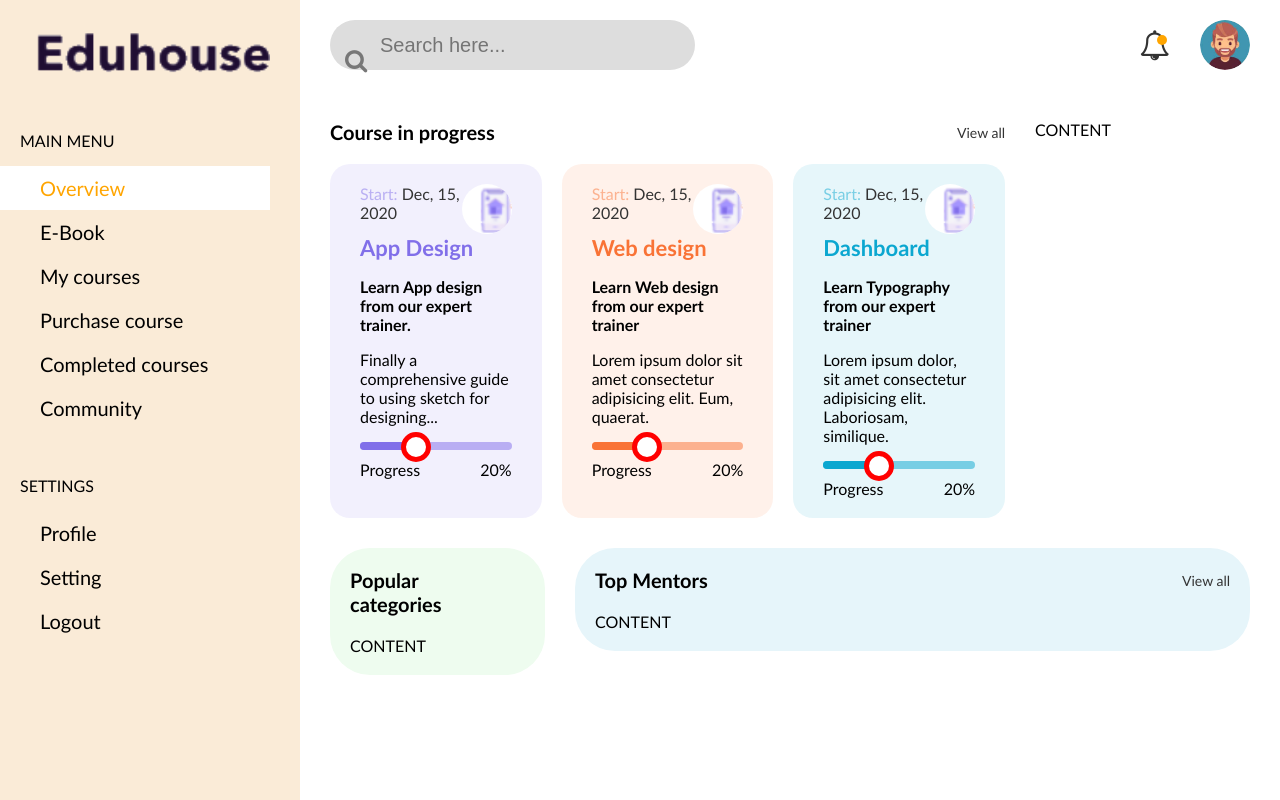
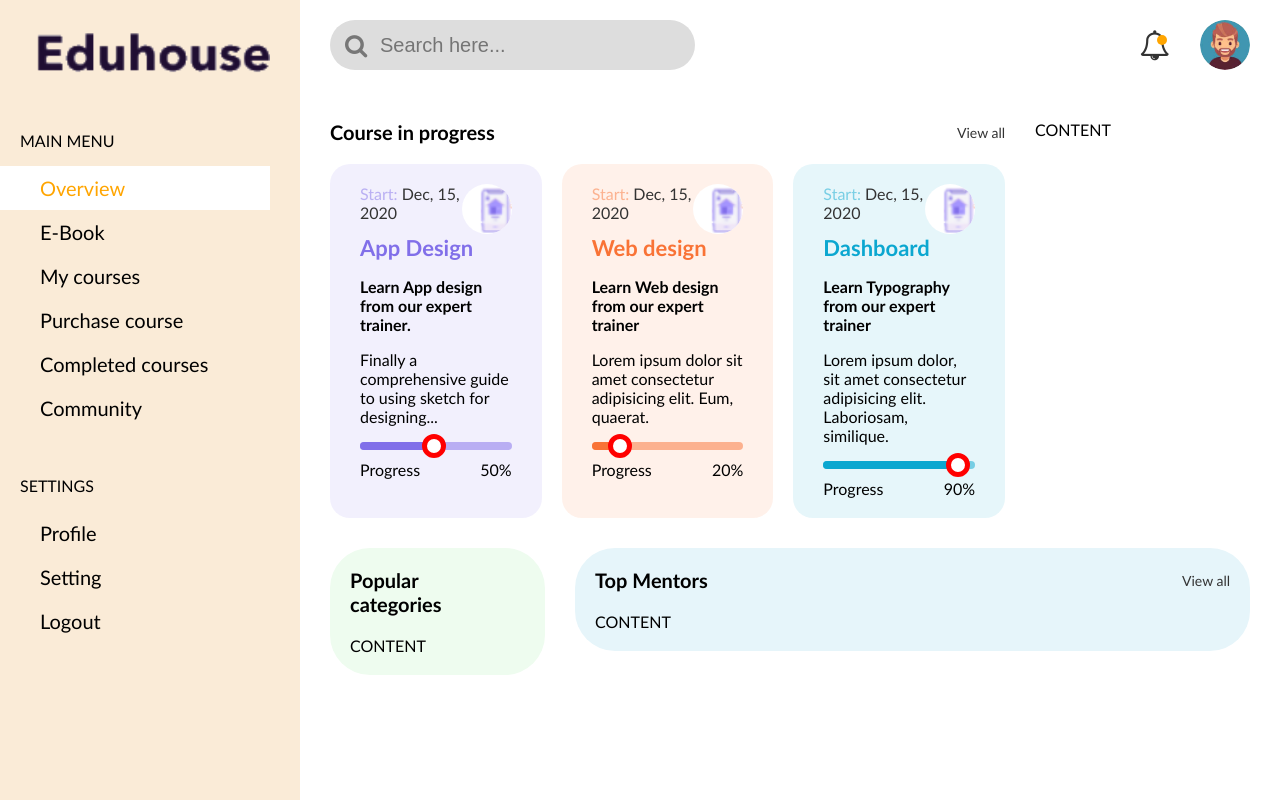
Before and after one commit to RasaZuk/Eduhouse, a plain HTML site: page index.html in a window 1280 px wide. Drawn offline with Linux system fonts and the light colour scheme.

Commit message:
Eduhouse update

```diff
--- a/css/courses.css
+++ b/css/courses.css
@@ -101,24 +101,70 @@
     background-color: var(--color1);
     border-radius: inherit;
     position: relative;
+    animation-duration: 2s;
 }
+
+.progress-bar .bar.bar-50 {
+    width: 50%;
+    animation-name: loading-50;
+}
+
+.progress-bar .bar.bar-20 {
+    width: 20%;
+    animation-name: loading-20;
+}
+
+.progress-bar .bar.bar-90 {
+    width: 90%;
+    animation-name: loading-90;
+}
+
+
 
 .progress-bar .bar::after {
     content: '';
     display: block;
-    width: 20px;
-    height: 20px;
+    width: 14px;
+    height: 14px;
     border: 5px solid red;
     background-color: white;
     border-radius: 50%;
     position: absolute;
-    top: -10px;
+    top: -8px;
     right: -10px;
 }
-
 
 .progress-bar .values {
     display: flex;
     justify-content: space-between;
     align-items: center;
 }
+
+@keyframes loading-50{
+    0% {
+        width: 0;
+    }
+    100% {
+        width: 50%;
+    }
+}
+
+@keyframes loading-20 {
+    0% {
+        width: 0;
+    }
+
+    100% {
+        width: 20%;
+    }
+}
+
+@keyframes loading-90 {
+    0% {
+        width: 0;
+    }
+
+    100% {
+        width: 90%;
+    }
+}
--- a/css/header.css
+++ b/css/header.css
@@ -28,7 +28,7 @@
     line-height: 30px;
     color: #777;
     position: absolute;
-    top: 25px;
+    top: 10px;
     left: 15px;
 }
 
--- a/index.html
+++ b/index.html
@@ -17,7 +17,6 @@
 </head>
 
 <body>
-
 
     <aside>
         <img class="logo" src="./images/logo.png" alt="Logo">
@@ -75,11 +74,11 @@
                     <p>Finally a comprehensive guide to using sketch for designing...</p>
                     <div class="progress-bar">
                         <div class="progress">
-                            <div class="bar"></div>
+                            <div class="bar bar-50"></div>
                         </div>
                         <div class="values">
                             <div>Progress</div>
-                            <div>20%</div>
+                            <div>50%</div>
                         </div>
                     </div>
                 </article>
@@ -95,7 +94,7 @@
                     </div>
                     <div class="progress-bar">
                         <div class="progress">
-                            <div class="bar"></div>
+                            <div class="bar bar-20"></div>
                         </div>
                         <div class="values">
                             <div>Progress</div>
@@ -115,11 +114,11 @@
                     </div>
                     <div class="progress-bar">
                         <div class="progress">
-                            <div class="bar"></div>
+                            <div class="bar bar-90"></div>
                         </div>
                         <div class="values">
                             <div>Progress</div>
-                            <div>20%</div>
+                            <div>90%</div>
                         </div>
                     </div>
                 </article>
```
